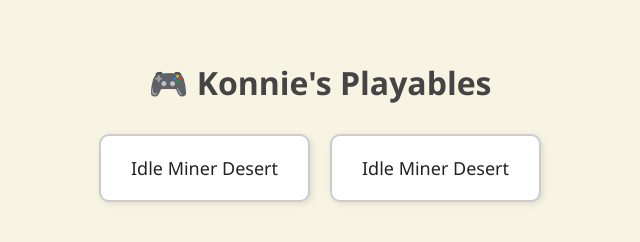
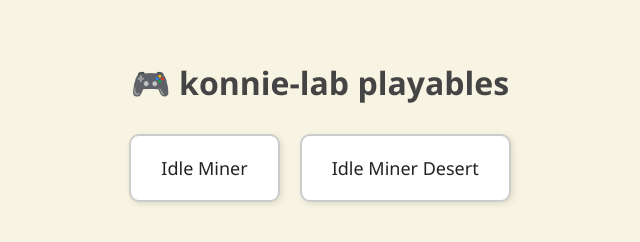
Before and after one commit to konnie-lab/playables, a plain HTML site: page index.html in a window 1280 px wide. Shown: the whole page, without its empty margins (320-960 px from the left). Drawn offline with Linux system fonts and the light colour scheme.

Commit message:
Name changed

```diff
--- a/index.html
+++ b/index.html
@@ -41,9 +41,9 @@
   </style>
 </head>
 <body>
-  <h1>🎮 Konnie's Playables</h1>
+  <h1>🎮 konnie-lab playables</h1>
   <div class="playables">
-    <a class="playable-link" href="idleMinerCore/">Idle Miner Desert</a>
+    <a class="playable-link" href="idleMinerCore/">Idle Miner</a>
     <a class="playable-link" href="idleMinerDesert/">Idle Miner Desert</a>
     <!-- Добавляй сюда новые ссылки -->
   </div>
```
